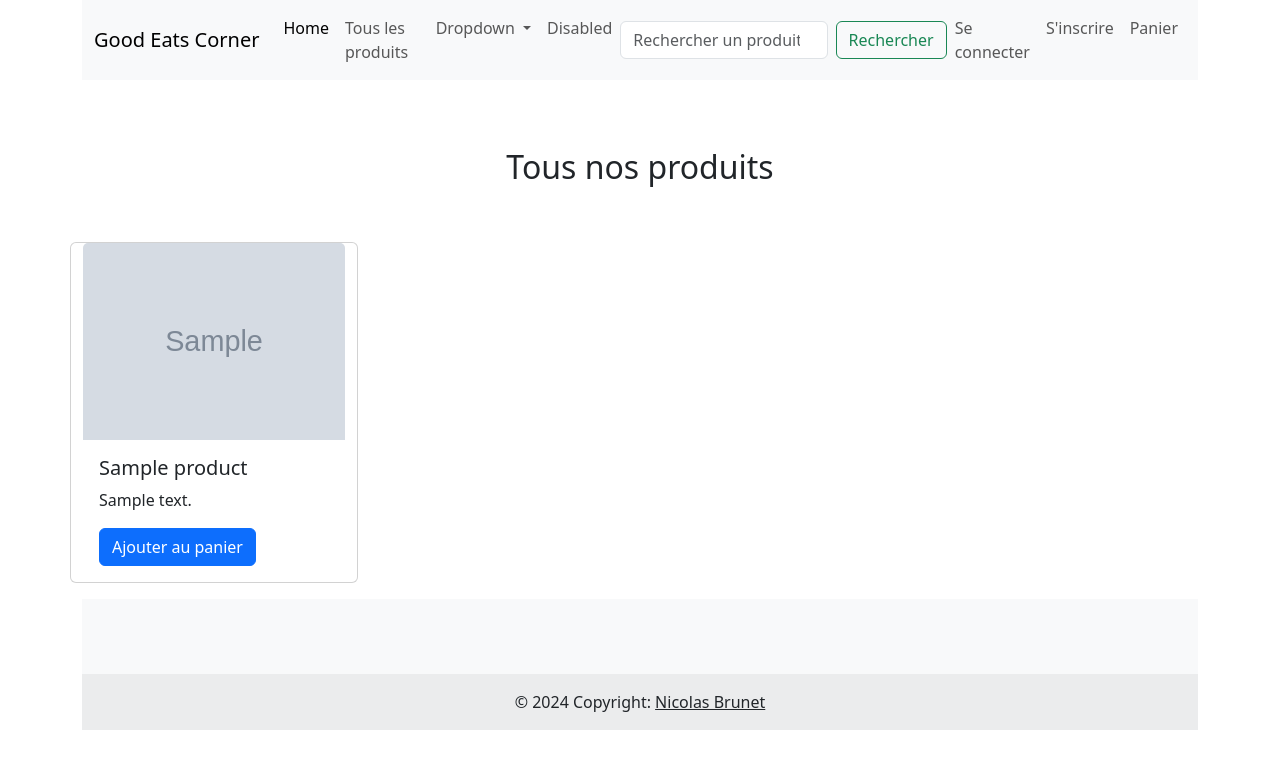
After one commit to NikoBdx/goodeatscorner, a Symfony app: template templates/product/index.html.twig in a window 1280 px wide. The commit adds this page. Shown: the top 769 px of the page. Run offline with Twig, Linux system fonts and the light colour scheme; the template is opened without the code that fills it: most values are stand-ins (such as "Sample title", 1, 10 or a date in 2020); grey boxes marked "Sample" are stand-in pictures; some libraries are stand-ins or nearby versions.

Commit message:
ajout productController client

```diff
--- a/templates/bearcrumb.html.twig
+++ b/templates/bearcrumb.html.twig
@@ -1,5 +1,3 @@
-
-<!-- Breadcrumb Section Begin -->
 <section class="breadcrumb-section set-bg" data-setbg="img/breadcrumb.jpg">
     <div class="container py-5">
         <div class="row">
@@ -11,4 +9,3 @@
         </div>
     </div>
 </section>
-<!-- Breadcrumb Section End -->
--- a/templates/layout.html.twig
+++ b/templates/layout.html.twig
@@ -12,9 +12,8 @@
 
     {% endblock %}
     <style>
-        body {
-            height:calc(100vh - 290px);
-        }
+
+
     </style>
 
     </style>
@@ -36,7 +35,7 @@
                 <a class="nav-link active" aria-current="page" href="#">Home</a>
                 </li>
                 <li class="nav-item">
-                <a class="nav-link" href="#">Link</a>
+                <a class="nav-link" href="{{ path('app_product') }}">Tous les produits</a>
                 </li>
                 <li class="nav-item dropdown">
                 <a class="nav-link dropdown-toggle" href="#" role="button" data-bs-toggle="dropdown" aria-expanded="false">
@@ -50,7 +49,7 @@
                 </ul>
                 </li>
                 <li class="nav-item">
-                <a class="nav-link disabled" aria-disabled="true">Disabled</a>
+                    <a class="nav-link" aria-disabled="true">Disabled</a>
                 </li>
             </ul>
             <form class="d-flex" role="search">
--- /dev/null
+++ b/templates/product-card.html.twig
@@ -0,0 +1,8 @@
+<div class="card col-4 mb-3" style="width: 18rem;">
+  <img src="{{ asset('uploads/'~product.image~'') }}" class="card-img-top" alt="{{ product.name }}">
+  <div class="card-body">
+    <h5 class="card-title">{{ product.name }}</h5>
+    <p class="card-text">{{ product.description }}</p>
+    <a href="#" class="btn btn-primary">Ajouter au panier</a>
+  </div>
+</div>
--- /dev/null
+++ b/templates/product/index.html.twig
@@ -0,0 +1,19 @@
+{% extends 'layout.html.twig' %}
+{% block styles %}
+<style>
+    .products-container {
+        height: 100%;
+        margin-top: 100px;
+    }
+</style>
+{% endblock %}
+{% block body %}
+<div class="container products-container">
+    {% include 'bearcrumb.html.twig' with {'title': 'Tous nos produits'} %}
+    <div class="row justify-content-between">
+        {% for product in products %}
+            {% include 'product-card.html.twig' with {'product': product } %}
+        {% endfor %}
+    </div>
+</div>
+{% endblock %}
--- a/templates/security/login.html.twig
+++ b/templates/security/login.html.twig
@@ -10,7 +10,7 @@
 {% block body %}
 <div class="container login-container">
 
-     {% include 'bearcrumb.html.twig' with {'title': 'CONNEXION'} %}
+    {% include 'bearcrumb.html.twig' with {'title': 'CONNEXION'} %}
 
     <div class="row align-items-center justify-content-center">
         <div class="col-md-6 border p-3">
```
Also changed, not shown: src/Controller/ProductController.php (added, +33 -0 lines).
